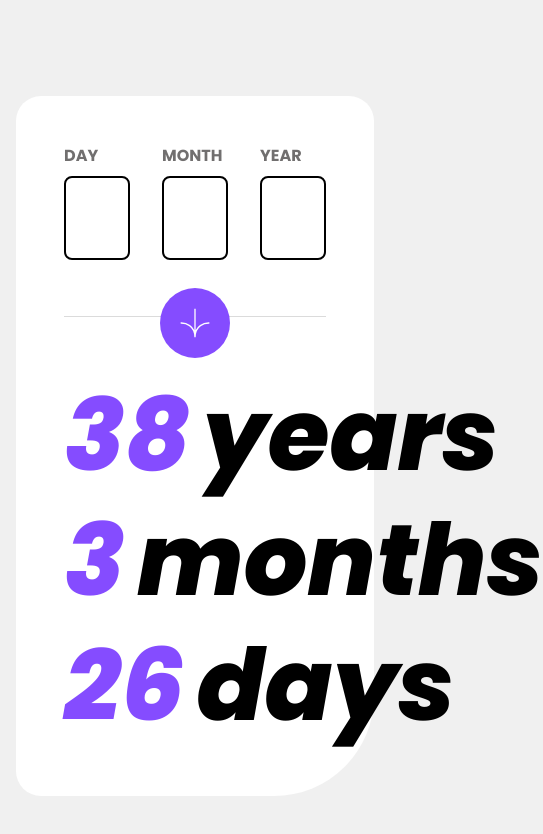
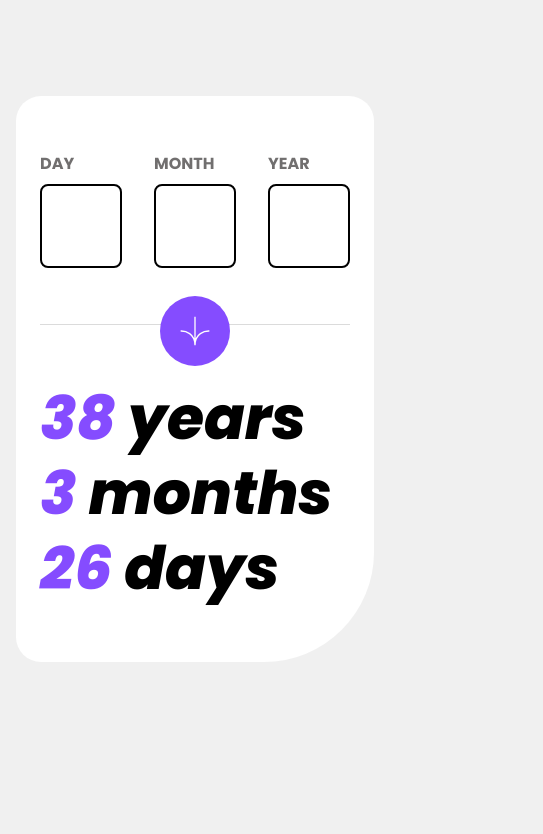
Before and after one commit to philliplam8/age-calculator-app-challenge, a React (Create React App) app: page / in a window 390 px wide. Shown: the top 834 px of the page, 543 px wide, since content can reach past the window. Built offline with nearby package versions, Linux system fonts and the light colour scheme.

Commit message:
fix: cleaning up font size and breakpoints to match design

```diff
--- a/src/components/TimeDisplayGroup/TimeDisplayGroup.tsx
+++ b/src/components/TimeDisplayGroup/TimeDisplayGroup.tsx
@@ -3,7 +3,7 @@ function TimeDisplay(props: {
   textValue: string;
 }): JSX.Element {
   return (
-    <div className="flex flex-row gap-3 font-extrabold text-left text-[100px] italic">
+    <div className="flex flex-row gap-3 font-extrabold text-left text-[60px] sm:text-[75px] md:text-[100px] italic">
       <p className="text-purple">{props.numValue}</p>
       <p className="text-black">{props.textValue}</p>
     </div>
--- a/src/components/UI/Layout/Layout.tsx
+++ b/src/components/UI/Layout/Layout.tsx
@@ -4,7 +4,7 @@ type LayoutProps = {
 
 export default function Layout({ children }: LayoutProps): JSX.Element {
   return (
-    <div className="mx-4 sm:mx-auto my-24 px-12 py-12 lg:w-[935px] flex flex-col justify-center bg-white rounded-[25px] rounded-br-[100px]">
+    <div className="mx-4 sm:mx-auto my-24 px-6 sm:px-14 py-14 lg:w-[840px] flex flex-col justify-center bg-white rounded-[25px] rounded-br-[110px] sm:rounded-br-[200px]">
       {children}
     </div>
   );
```
